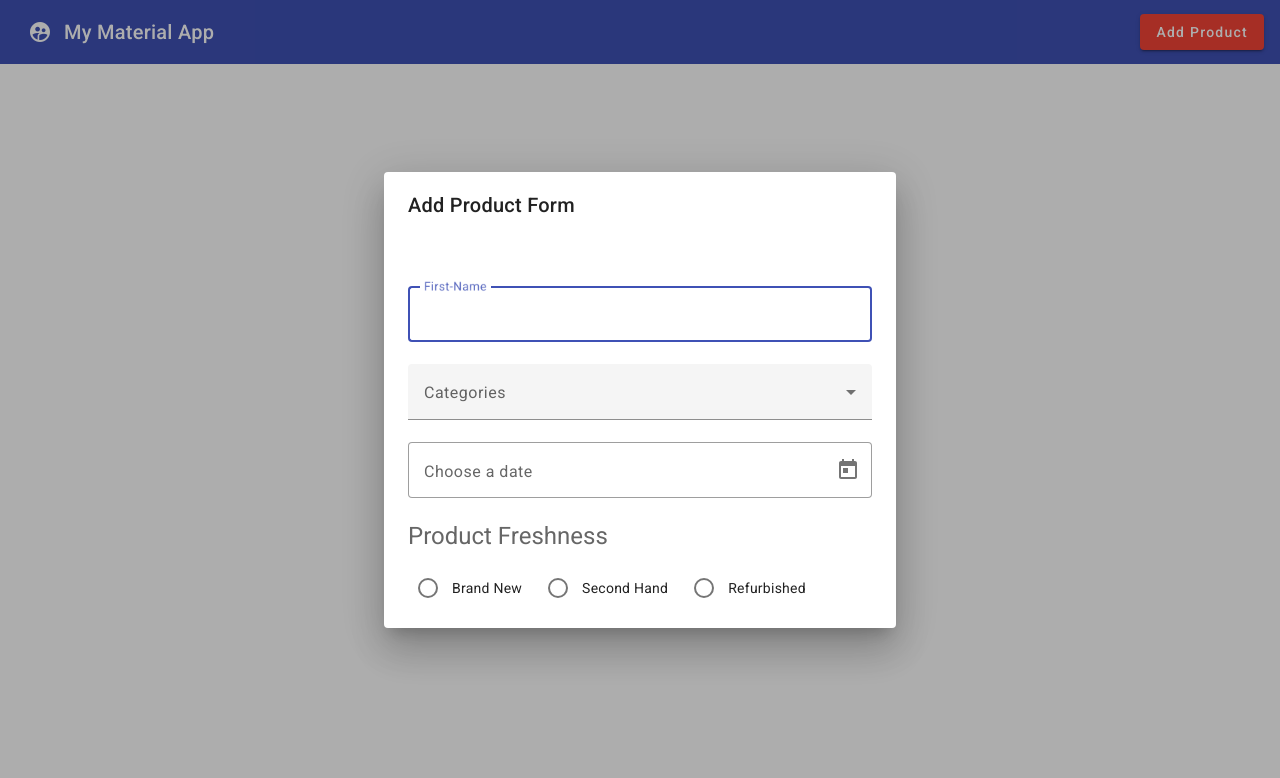
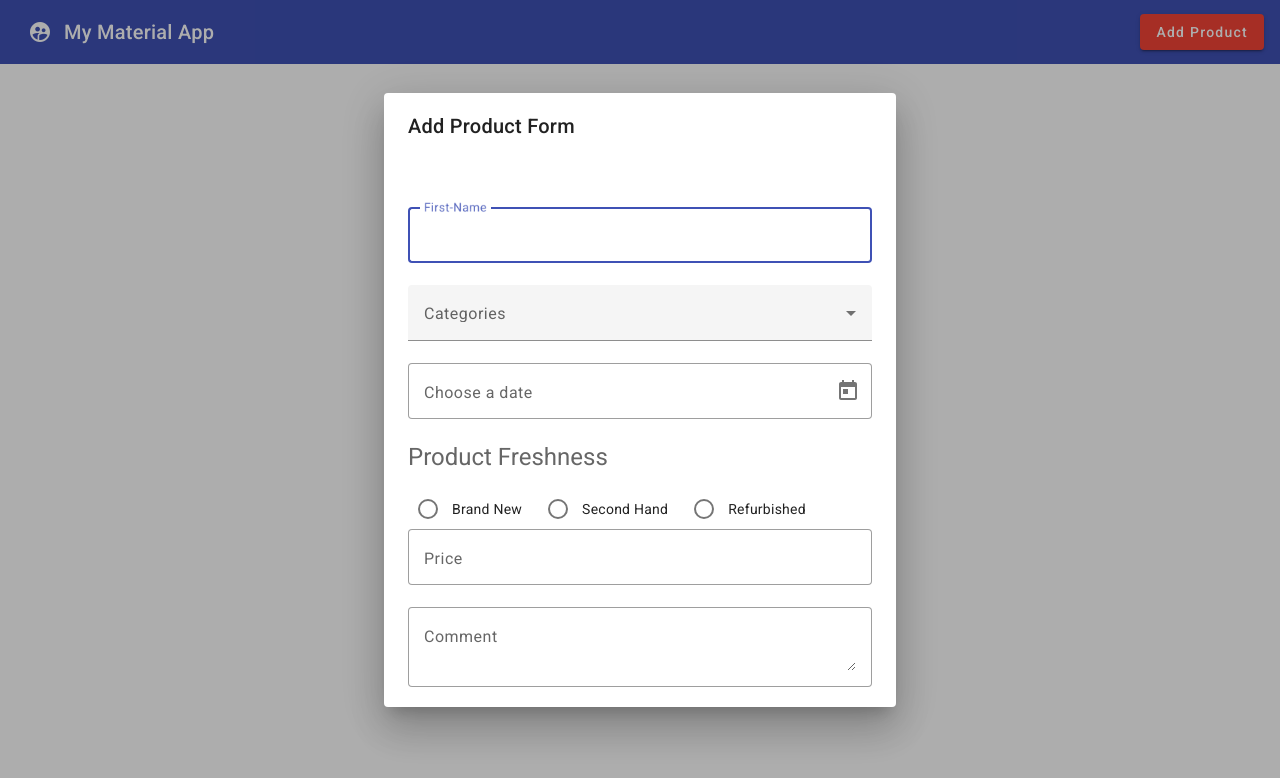
Before and after one commit to VarVergErgos/Angular-Kurs-Mat, an Angular app: page / in a window 1280 px wide. Both pictures are taken after a click on the button "Add Product". Shown: the top 778 px of the page. Built offline with nearby package versions, Linux system fonts and the light colour scheme.

Commit message:
create the price input field and the comment as textarea

```diff
--- a/src/app/app.module.ts
+++ b/src/app/app.module.ts
@@ -1,13 +1,10 @@
 import { NgModule } from '@angular/core';
 import { BrowserModule } from '@angular/platform-browser';
-
 import { AppRoutingModule } from './app-routing.module';
 import { AppComponent } from './app.component';
 import { BrowserAnimationsModule } from '@angular/platform-browser/animations';
 
-/**
- * MATERIAL DESIGN
- */
+/** MATERIAL DESIGN */
 import { MatToolbarModule } from '@angular/material/toolbar';
 import { MatIconModule } from '@angular/material/icon';
 import { MatButtonModule } from '@angular/material/button';
@@ -19,7 +16,6 @@ import { MatSelectModule } from '@angular/material/select';
 import { MatDatepickerModule } from '@angular/material/datepicker';
 import { MatNativeDateModule} from '@angular/material/core'
 import { MatRadioModule } from '@angular/material/radio';
-
 
 
 @NgModule({
--- a/src/app/dialog/dialog.component.html
+++ b/src/app/dialog/dialog.component.html
@@ -18,9 +18,9 @@
 
   <mat-form-field appearance="outline">
     <mat-label>Choose a date</mat-label>
-    <input matInput [matDatepicker]="picker" />
+    <input matInput [matDatepicker]="picker"  />
     <mat-datepicker-toggle matIconSuffix [for]="picker"></mat-datepicker-toggle>
-    <mat-datepicker #picker></mat-datepicker>
+    <mat-datepicker #picker ></mat-datepicker>
   </mat-form-field>
 
   <label for=""><h1>Product Freshness</h1></label>
@@ -29,4 +29,16 @@
       fresh
     }}</mat-radio-button>
   </mat-radio-group>
+
+  <mat-form-field appearance="outline">
+    <mat-label>Price</mat-label>
+    <input matInput type="number" step = "0.50"placeholder="price" />
+  </mat-form-field>
+
+  <mat-form-field appearance="outline">
+    <mat-label>Comment</mat-label>
+    <textarea matInput></textarea>
+  </mat-form-field>
+
+
 </div>
```
